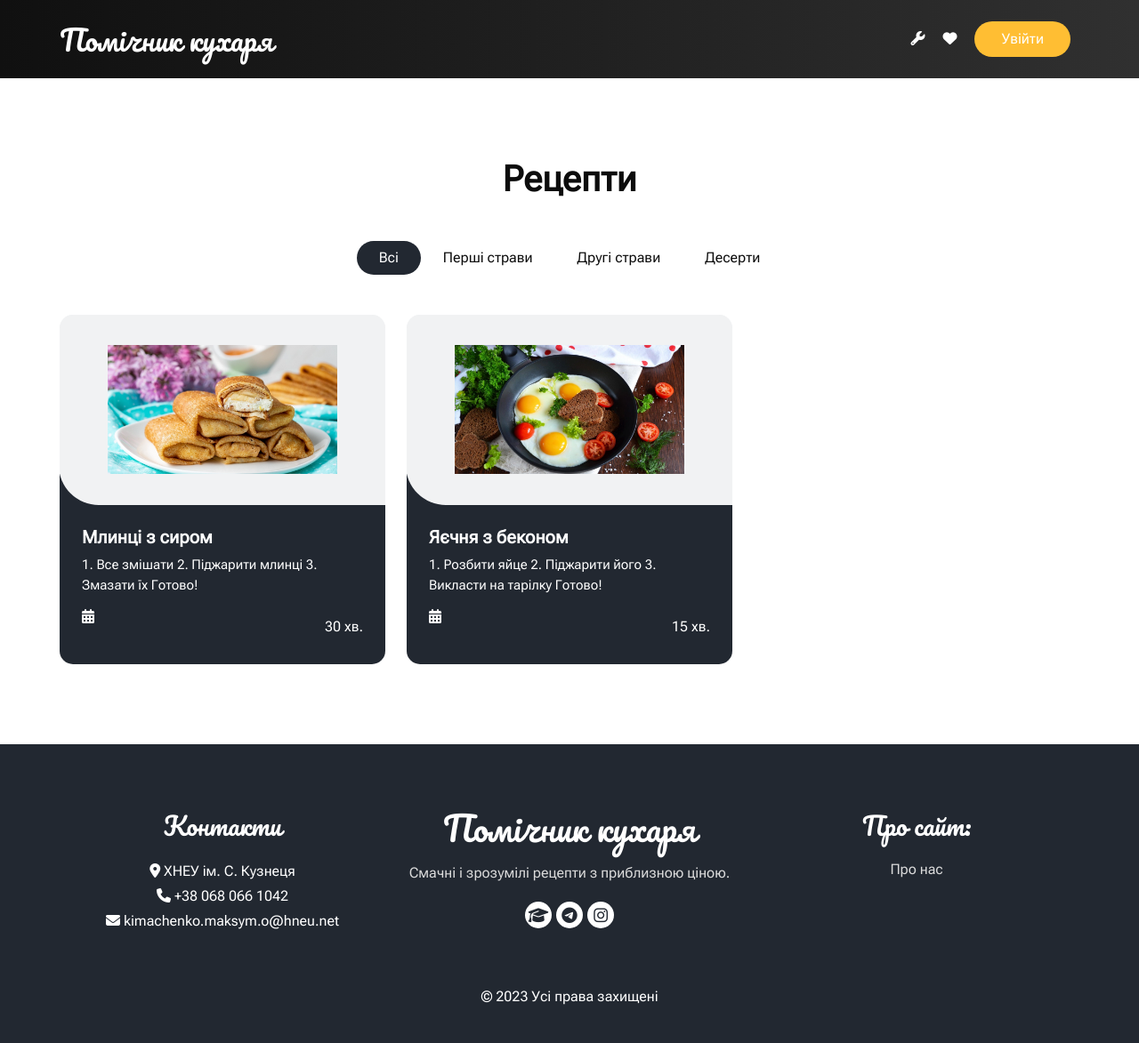
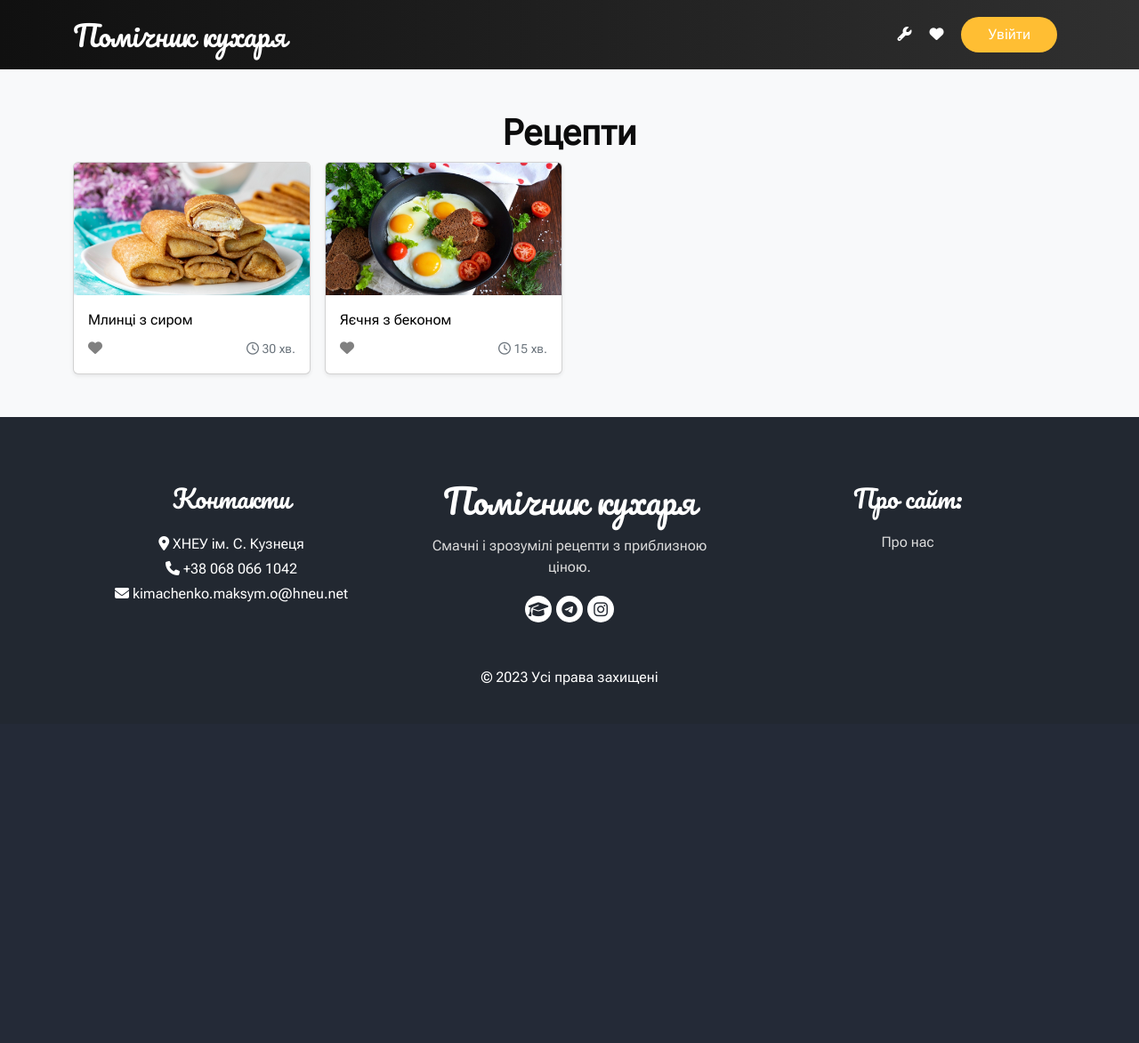
Before and after one commit to InSolider/RecipeBook, a Django app: page / in a window 1280 px wide. Shown: the whole page at 89% size. After the commit the page ends 771 px from the top, so only its background shows below. Run offline with Django 4.2, Linux system fonts and the light colour scheme; data comes from the database, SQL or seed files in the repository; both versions use the stored data as it was after the commit; parts of the project's set-up code (start-up, migrations or seed data) failed here and were passed over.

Commit message:
The fourth day of development.

```diff
--- a/recipes/urls.py
+++ b/recipes/urls.py
@@ -3,4 +3,5 @@ from . import views
 
 urlpatterns = [
     path('', views.RecipeView.as_view()),
+    path('<int:pk>/', views.RecipeDetail.as_view()),
 ]
--- a/recipes/views.py
+++ b/recipes/views.py
@@ -2,9 +2,16 @@ from django.shortcuts import render
 from django.views.generic.base import View
 from .models import Recipe
 
-# Відображення рецептів
+# Відображення всіх рецептів на головній сторінці
 
 class RecipeView(View):
     def get(self, request):
         recipes = Recipe.objects.all()
         return render(request, 'recipes/index.html', {'recipes_list': recipes})
+
+# Відображення сторінки кокретного рецепту
+
+class RecipeDetail(View):
+    def get(self, request, pk):
+        recipe = Recipe.objects.get(id=pk)
+        return render(request, 'recipes/recipe.html', {'recipe': recipe})
--- a/static/css/style.css
+++ b/static/css/style.css
@@ -6,43 +6,6 @@ body {
   color: #0c0c0c;
   background-color: #ffffff;
   overflow-x: hidden;
-}
-
-.layout_padding {
-  padding: 90px 0;
-}
-
-.heading_container {
-  display: -webkit-box;
-  display: -ms-flexbox;
-  display: flex;
-  -webkit-box-orient: vertical;
-  -webkit-box-direction: normal;
-      -ms-flex-direction: column;
-          flex-direction: column;
-  -webkit-box-align: start;
-      -ms-flex-align: start;
-          align-items: flex-start;
-}
-
-.heading_container h2 {
-  position: relative;
-  margin-bottom: 0;
-  font-size: 2.5rem;
-  font-weight: bold;
-}
-
-.heading_container.heading_center {
-  -webkit-box-align: center;
-      -ms-flex-align: center;
-          align-items: center;
-  text-align: center;
-}
-
-a,
-a:hover,
-a:focus {
-  text-decoration: none;
 }
 
 /* Header section starts */
@@ -63,30 +26,8 @@ a:focus {
   min-height: auto;
 }
 
-.sub_page .hero_area .bg-box {
-  position: absolute;
-  top: 0;
-  left: 0;
-  width: 100%;
-  height: 100%;
-}
-
-.sub_page .hero_area .bg-box img {
-  width: 100%;
-  height: 100%;
-  -o-object-fit: cover;
-     object-fit: cover;
-  -o-object-position: right top;
-     object-position: right top;
-}
-
 .header_section {
-  padding: 15px 0;
-}
-
-.header_section .container-fluid {
-  padding-right: 25px;
-  padding-left: 25px;
+  padding: 10px 0;
 }
 
 .navbar-brand {
@@ -100,10 +41,6 @@ a:focus {
 
 .custom_nav-container {
   padding: 0;
-}
-
-.custom_nav-container .navbar-nav {
-  padding-left: 18%;
 }
 
 .user_option {
@@ -144,173 +81,24 @@ a:focus {
 /* Header section ends */
 
 /* Recipes section starts */
-.recipes_section .filters_menu {
-  padding: 0;
-  display: -webkit-box;
-  display: -ms-flexbox;
-  display: flex;
-  -ms-flex-wrap: wrap;
-      flex-wrap: wrap;
-  -webkit-box-pack: center;
-      -ms-flex-pack: center;
-          justify-content: center;
-  list-style-type: none;
-  margin: 45px 0 20px 0;
+.heading_container h2 {
+  position: relative;
+  margin-bottom: 0;
+  font-size: 2.5rem;
+  font-weight: bold;
 }
 
-.recipes_section .filters_menu li {
-  padding: 7px 25px;
-  cursor: pointer;
-  border-radius: 25px;
-}
-
-.recipes_section .filters_menu li.active {
-  background-color: #222831;
-  color: #ffffff;
-}
-
-.recipes_section .box {
-  position: relative;
-  margin-top: 25px;
-  background-color: #ffffff;
-  border-radius: 10px;
-  color: #ffffff;
-  border-radius: 15px;
-  overflow: hidden;
-  background: linear-gradient(to bottom, #f1f2f3 25px, #222831 25px);
-}
-
-.slider_section .img-box img {
-  width: 100%;
-}
-
-.offer_section .box .img-box {
-  width: 175px;
-  min-width: 175px;
-  height: 175px;
-  margin-right: 15px;
-  position: relative;
-  -webkit-transition: all 0.1 0.5s;
-  transition: all 0.1 0.5s;
-  border-radius: 100%;
-  border: 5px solid #ffbe33;
-  overflow: hidden;
-}
-
-.offer_section .box .img-box img {
-  width: 100%;
-  -webkit-transition: all .2s;
-  transition: all .2s;
-}
-
-.offer_section .box:hover .img-box img {
-  -webkit-transform: scale(1.1);
-          transform: scale(1.1);
-}
-
-.recipes_section .box .img-box {
-  background: #f1f2f3;
-  display: -webkit-box;
-  display: -ms-flexbox;
-  display: flex;
-  -webkit-box-pack: center;
-      -ms-flex-pack: center;
-          justify-content: center;
+.heading_container.heading_center {
   -webkit-box-align: center;
       -ms-flex-align: center;
           align-items: center;
-  height: 215px;
-  border-radius: 0 0 0 45px;
-  margin: -1px;
-  padding: 25px;
+  text-align: center;
 }
 
-.recipes_section .box .img-box img {
-  max-width: 100%;
-  max-height: 145px;
-  -webkit-transition: all .2s;
-  transition: all .2s;
-}
-
-.recipes_section .box:hover .img-box img {
-  -webkit-transform: scale(1.1);
-          transform: scale(1.1);
-}
-
-.about_section .img-box {
-  position: relative;
-  display: -webkit-box;
-  display: -ms-flexbox;
-  display: flex;
-  -webkit-box-pack: center;
-      -ms-flex-pack: center;
-          justify-content: center;
-}
-
-.about_section .img-box img {
-  width: 100%;
-  max-width: 445px;
-  position: relative;
-  z-index: 2;
-}
-
-.client_section .box .img-box {
-  position: relative;
-  display: -webkit-box;
-  display: -ms-flexbox;
-  display: flex;
-  -webkit-box-pack: center;
-      -ms-flex-pack: center;
-          justify-content: center;
-  -webkit-box-align: center;
-      -ms-flex-align: center;
-          align-items: center;
-  width: 115px;
-  position: relative;
-  margin-top: 30px;
-}
-
-.client_section .box .img-box img {
-  border-radius: 100%;
-  border: 5px solid #ffbe33;
-  position: relative;
-}
-
-.client_section .box .img-box::before {
-  content: "";
-  position: absolute;
-  left: 50%;
-  top: 0;
-  width: 20px;
-  height: 20px;
-  background-color: #ffbe33;
-  -webkit-transform: rotate(45deg) translateX(-50%);
-          transform: rotate(45deg) translateX(-50%);
-}
-
-.recipes_section .box .detail-box {
-  padding: 25px;
-}
-
-.recipes_section .box .detail-box h5 {
-  font-weight: 600;
-}
-
-.recipes_section .box .detail-box p {
-  font-size: 15px;
-}
-
-.recipes_section .box .detail-box h6 {
-  margin-top: 10px;
-}
-
-.recipes_section .box .options {
-  display: -webkit-box;
-  display: -ms-flexbox;
-  display: flex;
-  -webkit-box-pack: justify;
-      -ms-flex-pack: justify;
-          justify-content: space-between;
+a,
+a:hover,
+a:focus {
+  text-decoration: none;
 }
 /* Recipes section ends */
 
@@ -337,7 +125,7 @@ a:focus {
 }
 
 .footer_section .footer-col {
-  margin-bottom: 30px;
+  margin-bottom: 15px;
 }
 
 .footer_section .footer_contact .contact_link_box {
@@ -402,13 +190,9 @@ a:focus {
   color: #ffffff;
   margin: 0;
 }
-
 /* Footer section ends */
 
-@media (max-width: 1300px) {}
-
-@media (max-width: 1120px) {}
-
+/* Responsive section starts */
 @media (max-width: 992px) {
   .hero_area {
     min-height: auto;
@@ -428,77 +212,5 @@ a:focus {
     padding: 5px 25px;
     margin: 5px 0;
   }
-
-  .slider_section .carousel-indicators {
-    margin-top: 45px;
-  }
-
-  .offer_section .box {
-    flex-direction: column;
-    align-items: center;
-    text-align: center;
-  }
-
-  .offer_section .box .img-box {
-    margin-right: 0;
-    margin-bottom: 15px;
-  }
 }
-
-@media (max-width: 767px) {
-
-  .about_section .detail-box,
-  .book_section .form_container {
-    margin-bottom: 45px;
-  }
-
-  .about_section .row {
-    flex-direction: column-reverse;
-  }
-
-  .offer_section .box {
-    flex-direction: row;
-    text-align: left;
-  }
-
-  .offer_section .box .img-box {
-    margin-right: 15px;
-    margin-bottom: 0;
-  }
-}
-
-@media (max-width: 576px) {}
-
-@media (max-width: 480px) {}
-
-@media (max-width: 430px) {
-  .offer_section .box {
-    flex-direction: column;
-    text-align: center;
-  }
-
-  .offer_section .box .img-box {
-    margin-right: 0;
-    margin-bottom: 15px;
-  }
-}
-
-@media (max-width: 376px) {
-  .slider_section .detail-box h1 {
-    font-size: 3rem;
-  }
-}
-
-@media (min-width: 1200px) {
-  .container {
-    max-width: 1170px;
-  }
-}
-
-
-@media (min-width:576px) and (max-width:991px) {
-  .rent_solution_container .col-md-4.col-sm-6 {
-    float: left;
-    width: 50%;
-  }
-}
+/* Responsive section ends */
--- a/templates/recipes/index.html
+++ b/templates/recipes/index.html
@@ -32,7 +32,7 @@
     <header class="header_section">
       <div class="container">
         <nav class="navbar navbar-expand-lg custom_nav-container">
-          <a class="navbar-brand" href="index.html">
+          <a class="navbar-brand" href="/">
             <span>
               Помічник кухаря
             </span>
@@ -40,13 +40,13 @@
           <div class="navbar-collapse">
             <ul class="navbar-nav  mx-auto"></ul>
             <div class="user_option">
-              <a href="http://127.0.0.1:8000/admin" class="user_link">
+              <a href="/admin" class="user_link">
                 <i class="fa-solid fa-wrench" aria-hidden="true"></i>
               </a>
-              <a href="" class="user_link">
+              <a href="#" class="user_link">
                 <i class="fa-solid fa-heart" aria-hidden="true"></i>
               </a>
-              <a href="" class="signin">
+              <a href="#" class="signin">
                 Увійти
               </a>
             </div>
@@ -58,44 +58,43 @@
   <!-- Header section ends -->
 
   <!-- Recipes section starts -->
-  <section class="recipes_section layout_padding">
+  <div class="album py-5 bg-light">
     <div class="container">
       <div class="heading_container heading_center">
-        <h2>
-          Рецепти
-        </h2>
+        <h2> Рецепти </h2>
       </div>
-      <ul class="filters_menu">
-        <li class="active" data-filter="*">Всі</li>
-        <li data-filter=".first">Перші страви</li>
-        <li data-filter=".second">Другі страви</li>
-        <li data-filter=".desert">Десерти</li>
-      </ul>
-      <div class="filters-content">
-        <div class="row grid">
-          {% for recipe in recipes_list %}
-          <div class="col-sm-6 col-lg-4 all second">
-            <div class="box">
-              <div>
-                <div class="img-box">
-                  <img src="{{ recipe.preview.url }}" alt="">
+      <h1></h1>
+      <div class="row row-cols-1 row-cols-sm-2 row-cols-md-4 g-3">
+        {% for recipe in recipes_list %}
+        <div class="col">
+          <div class="card shadow-sm">
+            <a href="{{ recipe.id }}">
+              <img class="card-img-top" src="{{ recipe.preview.url }}" alt="">
+            </a>
+            <div class="card-body">
+              <a href="{{ recipe.id }}" style="text-decoration: none; color:black;">
+                <p class="card-text"> {{ recipe.title }} </p>
+              </a>
+              <h1></h1>
+              <div class="d-flex justify-content-between align-items-center">
+                <div class="btn-group">
+                  <a href="" style="color: grey; text-decoration: none;">
+                    <i class="fa-solid fa-heart" aria-hidden="true"></i>
+                  </a>
                 </div>
-                <div class="detail-box">
-                  <h5> {{ recipe.title }} </h5>
-                  <p> {{ recipe.description }} </p>
-                  <div class="options">
-                    <i class="fa-solid fa-calendar-days" aria-hidden="true"></i>
-                    <h6> {{ recipe.cooking_time }} </h6>
-                  </div>
-                </div>
+                <small class="text-muted">
+                  <i class="fa-regular fa-clock" aria-hidden="true"></i>
+                  {{ recipe.cooking_time }}
+                </small>
               </div>
             </div>
           </div>
-          {% endfor %}
+        </div>
+        {% endfor %}
         </div>
       </div>
     </div>
-  </section>
+  </div>
   <!-- Recipes section ends -->
 
   <!-- Footer section starts -->
@@ -123,7 +122,7 @@
         </div>
         <div class="col-md-4 footer-col">
           <div class="footer_detail">
-            <a href="index.html" class="footer-logo"> Помічник кухаря </a>
+            <a href="/" class="footer-logo"> Помічник кухаря </a>
             <p> Смачні і зрозумілі рецепти з приблизною ціною. </p>
             <div class="footer_social">
               <a href="https://www.hneu.edu.ua/">
@@ -140,7 +139,7 @@
         </div>
         <div class="col-md-4 footer-col">
           <h4> Про сайт: </h4>
-          <a href="">
+          <a href="#">
             <p> Про нас </p>
           </a>
         </div>
```
Also changed, not shown: recipes/models.py (+10 -1 lines), templates/recipes/recipe.html (added, +144 -0 lines), db.sqlite3, media/images/230126-2245-Mlyntsi-z-syrom/cover.webp (added), media/images/230126-2245-Yaiechnia-z-bekonom/cover.webp (added), media/images/cover1.webp (deleted), media/images/cover2.webp (deleted), recipes/migrations/0001_initial.py, recipes/migrations/0002_remove_recipe_date_recipe_cooking_time_and_more.py (deleted).
